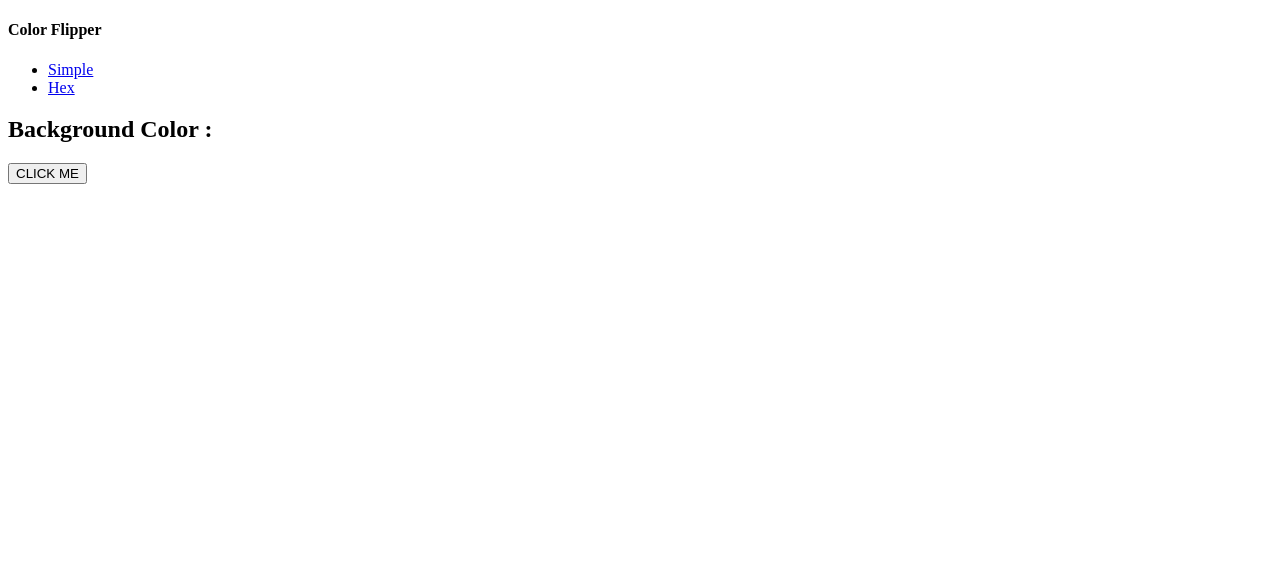
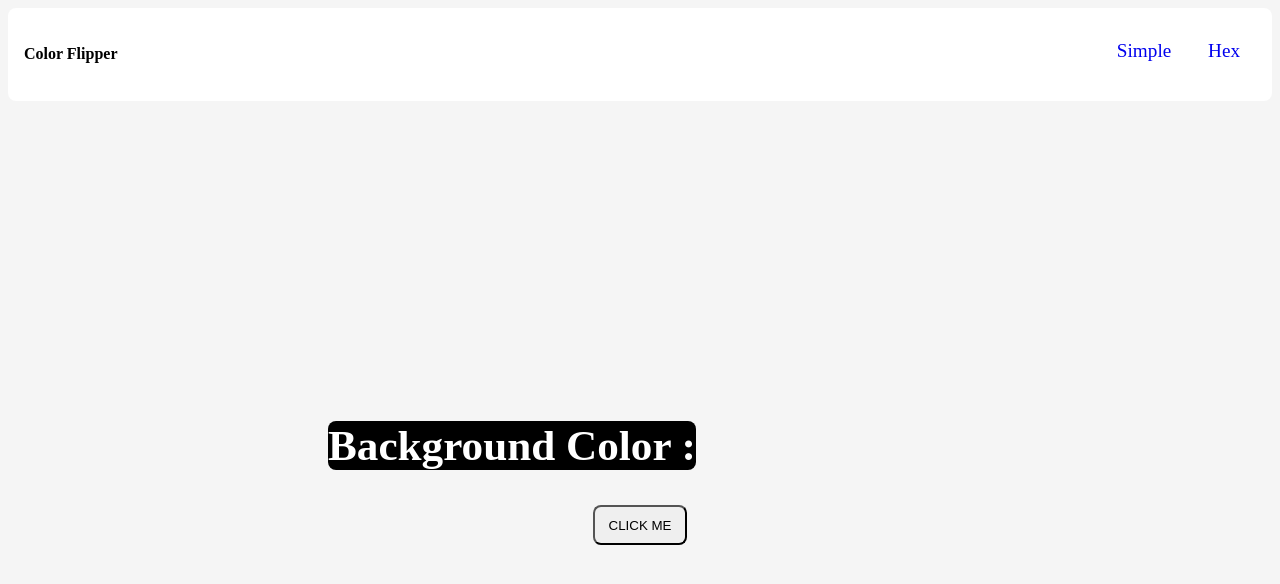
Before and after one commit to tutich/fcc, a plain HTML site: page index.html in a window 1280 px wide. Drawn offline with Linux system fonts and the light colour scheme.

Commit message:
style css

```diff
--- /dev/null
+++ b/i.css
@@ -0,0 +1,37 @@
+body {
+    background: whitesmoke;
+}
+.flipper {
+    display: flex;
+    justify-content: space-between;
+    padding: 1rem;
+    background-color: white;
+    margin: 0 auto;
+    border-radius: 0.5rem;
+}
+.nav-links li {
+    list-style: none;
+    display: inline;
+    padding: 1rem;
+    font-size: larger;
+}
+a {
+    text-decoration: none;
+}
+main {
+ text-align: center;
+ margin: 20rem;
+}
+button {
+    width: 15%;
+    height: 40px;
+    border-radius: 0.5rem;
+}
+h2 {
+    background: black;
+    color: white;
+    width: fit-content;
+    text-align: center;
+    font-size: 2.7rem;
+    border-radius: 0.5rem;
+}
--- a/index.html
+++ b/index.html
@@ -4,13 +4,14 @@
     <meta charset="UTF-8">
     <meta name="viewport" content="width=device-width, initial-scale=1.0">
     <title>Color Flipper</title>
+    <link rel="stylesheet" href="i.css">
 </head>
 <body>
-   <nav>
+   <nav class="flipper">
     <div>
         <h4>Color Flipper</h4>
-    </div>
-    <div>
+    </div >
+    <div class="nav-links">
         <ul>
          <li>
             <a href="index.html">Simple</a>
```
